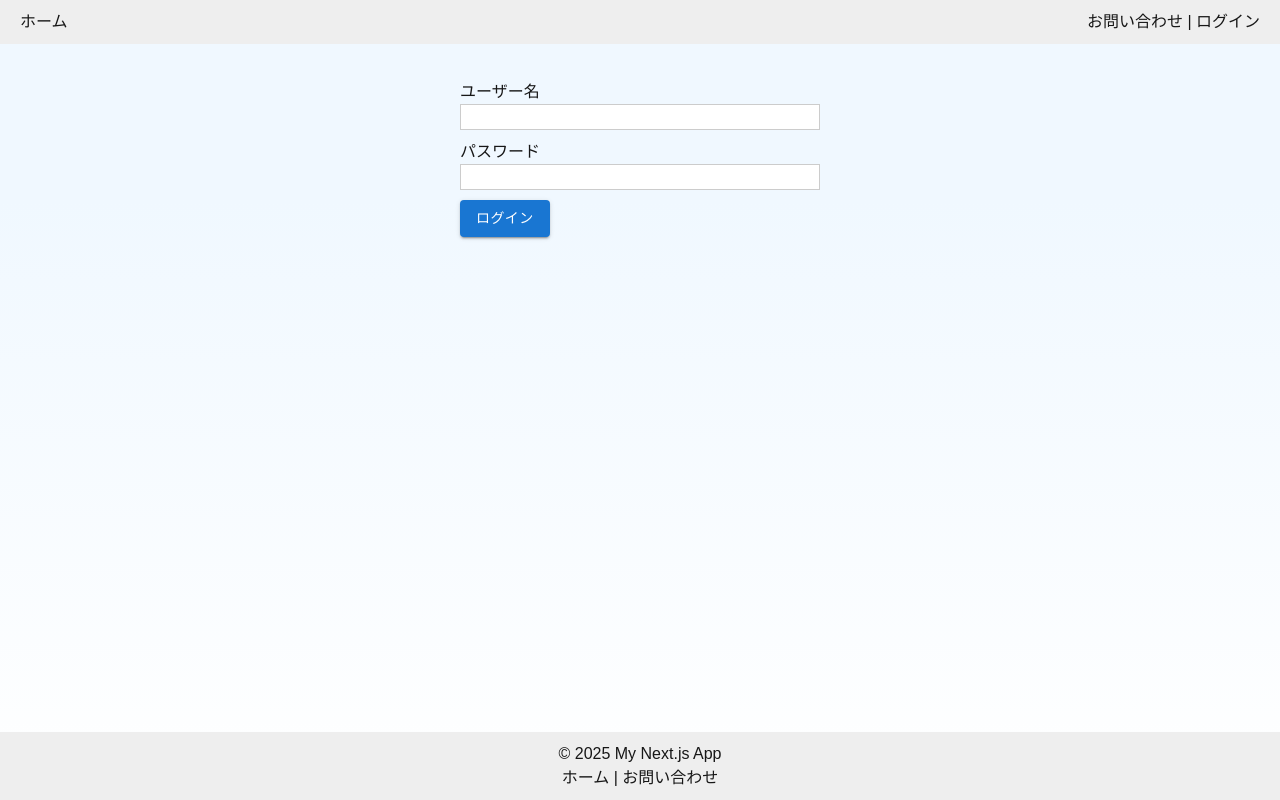
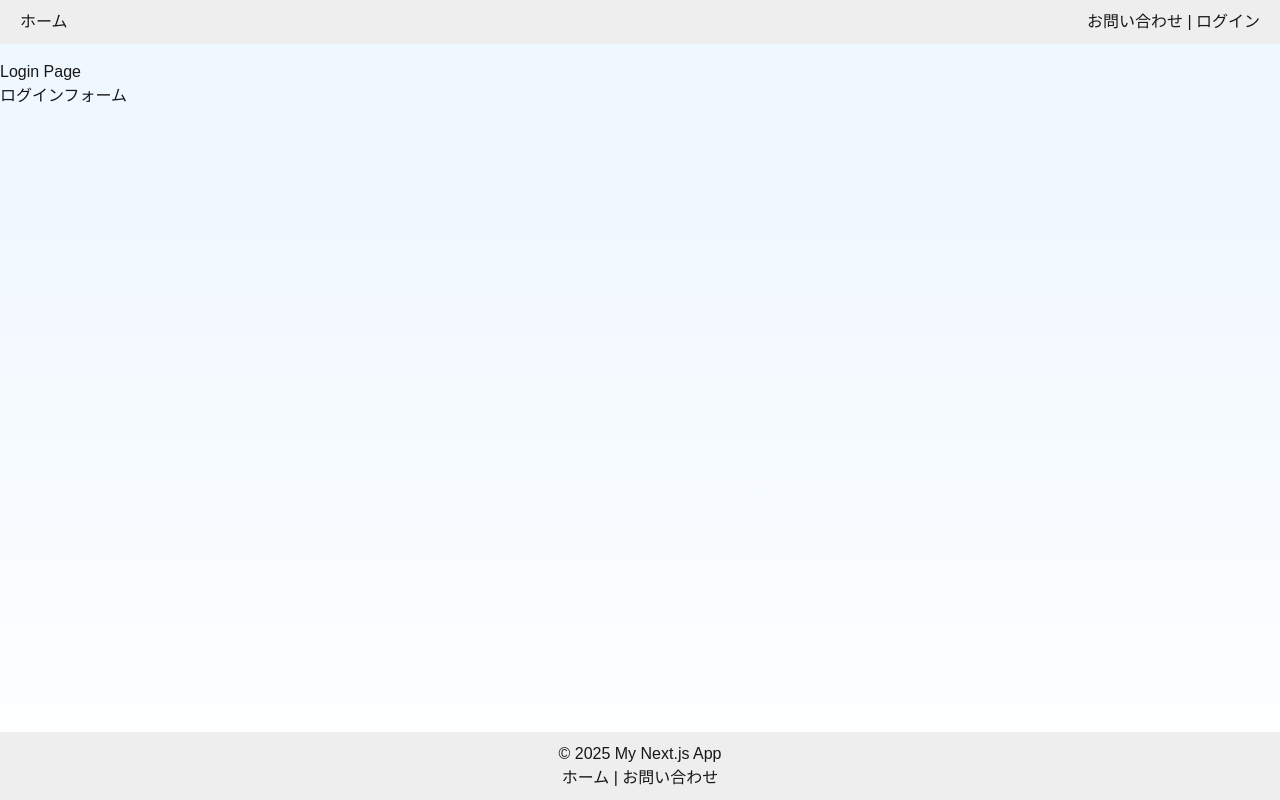
Before and after one commit to takashi-work10/nextjs-myself, a Next.js app: page /login in a window 1280 px wide. Built offline with nearby package versions, Linux system fonts and the light colour scheme.

Commit message:
before changing to components

```diff
--- a/app/context/AuthContext.tsx
+++ b/app/context/AuthContext.tsx
@@ -1,27 +1,27 @@
-"use client";
+// "use client";
 
-import { createContext, useContext, useState, ReactNode } from "react";
+// import { createContext, useContext, useState, ReactNode } from "react";
 
-type AuthContextType = {
-  loggedIn: boolean;
-  setLoggedIn: (value: boolean) => void;
-};
+// type AuthContextType = {
+//   loggedIn: boolean;
+//   setLoggedIn: (value: boolean) => void;
+// };
 
-const AuthContext = createContext<AuthContextType>({
-  loggedIn: false,
-  setLoggedIn: () => {},
-});
+// const AuthContext = createContext<AuthContextType>({
+//   loggedIn: false,
+//   setLoggedIn: () => {},
+// });
 
-export function AuthProvider({ children }: { children: ReactNode }) {
-  const [loggedIn, setLoggedIn] = useState(false);
+// export function AuthProvider({ children }: { children: ReactNode }) {
+//   const [loggedIn, setLoggedIn] = useState(false);
 
-  return (
-    <AuthContext.Provider value={{ loggedIn, setLoggedIn }}>
-      {children}
-    </AuthContext.Provider>
-  );
-}
+//   return (
+//     <AuthContext.Provider value={{ loggedIn, setLoggedIn }}>
+//       {children}
+//     </AuthContext.Provider>
+//   );
+// }
 
-export function useAuth() {
-  return useContext(AuthContext);
-}
+// export function useAuth() {
+//   return useContext(AuthContext);
+// }
--- a/app/layout.tsx
+++ b/app/layout.tsx
@@ -19,13 +19,13 @@ export default function RootLayout({
       <body
         style={{display: "flex", minHeight: "100vh", flexDirection: "column", background: "linear-gradient(to bottom, #f0f8ff 0%, #f0f8ff 25%, #ffffff 100%)"}}
       >
-      <AuthProvider>
+      {/* <AuthProvider> */}
       <Header />
       <main style={{ flex: 1, marginTop: "60px" }}>
         {children}
       </main>
       <Footer />
-      </AuthProvider>
+      {/* </AuthProvider> */}
       </body>
     </html>
   );
--- a/app/login/page.tsx
+++ b/app/login/page.tsx
@@ -1,67 +1,78 @@
+// "use client";
+
+// import { useState } from "react";
+// import { useRouter } from "next/navigation";
+// // AuthContextからsetLoggedInを使えるようにimportします（パスはプロジェクトの構造に合わせて調整）
+// import { useAuth } from "../context/AuthContext";
+// import Button from '@mui/material/Button';
+
+// export default function LoginPage() {
+//   const router = useRouter();
+//   // Contextからログイン状態を更新する関数を取り出す
+//   const { setLoggedIn } = useAuth();
+
+//   const [username, setUsername] = useState("");
+//   const [password, setPassword] = useState("");
+//   const [error, setError] = useState("");
+
+//   const handleSubmit = async (e: React.FormEvent<HTMLFormElement>) => {
+//     e.preventDefault();
+//     const res = await fetch("/api/login", {
+//       method: "POST",
+//       headers: { "Content-Type": "application/json" },
+//       body: JSON.stringify({ username, password }),
+//     });
+//     const data = await res.json();
+//     if (res.ok) {
+//       // ログイン成功時にContextの状態を更新します
+//       setLoggedIn(true);
+//       router.push("/");
+//     } else {
+//       setError(data.error || "ログインに失敗しました");
+//     }
+//   };
+
+//   return (
+//     <div style={{ maxWidth: "400px", margin: "0 auto", padding: "20px" }}>
+//       <form onSubmit={handleSubmit}>
+//         <div style={{ marginBottom: "10px" }}>
+//           <label>
+//             ユーザー名
+//             <input
+//               type="text"
+//               value={username}
+//               onChange={(e) => setUsername(e.target.value)}
+//               style={{ width: "100%", border: "1px solid #ccc" }}
+//               required
+//             />
+//           </label>
+//         </div>
+//         <div style={{ marginBottom: "10px" }}>
+//           <label>
+//             パスワード
+//             <input
+//               type="password"
+//               value={password}
+//               onChange={(e) => setPassword(e.target.value)}
+//               style={{ width: "100%", border: "1px solid #ccc" }}
+//               required
+//             />
+//           </label>
+//         </div>
+//         {error && <p style={{ color: "red" }}>{error}</p>}
+//         <Button type="submit" variant="contained">ログイン</Button>
+//       </form>
+//     </div>
+//   );
+// }
+
 "use client";
 
-import { useState } from "react";
-import { useRouter } from "next/navigation";
-// AuthContextからsetLoggedInを使えるようにimportします（パスはプロジェクトの構造に合わせて調整）
-import { useAuth } from "../context/AuthContext";
-import Button from '@mui/material/Button';
-
 export default function LoginPage() {
-  const router = useRouter();
-  // Contextからログイン状態を更新する関数を取り出す
-  const { setLoggedIn } = useAuth();
-
-  const [username, setUsername] = useState("");
-  const [password, setPassword] = useState("");
-  const [error, setError] = useState("");
-
-  const handleSubmit = async (e: React.FormEvent<HTMLFormElement>) => {
-    e.preventDefault();
-    const res = await fetch("/api/login", {
-      method: "POST",
-      headers: { "Content-Type": "application/json" },
-      body: JSON.stringify({ username, password }),
-    });
-    const data = await res.json();
-    if (res.ok) {
-      // ログイン成功時にContextの状態を更新します
-      setLoggedIn(true);
-      router.push("/");
-    } else {
-      setError(data.error || "ログインに失敗しました");
-    }
-  };
-
   return (
-    <div style={{ maxWidth: "400px", margin: "0 auto", padding: "20px" }}>
-      <form onSubmit={handleSubmit}>
-        <div style={{ marginBottom: "10px" }}>
-          <label>
-            ユーザー名
-            <input
-              type="text"
-              value={username}
-              onChange={(e) => setUsername(e.target.value)}
-              style={{ width: "100%", border: "1px solid #ccc" }}
-              required
-            />
-          </label>
-        </div>
-        <div style={{ marginBottom: "10px" }}>
-          <label>
-            パスワード
-            <input
-              type="password"
-              value={password}
-              onChange={(e) => setPassword(e.target.value)}
-              style={{ width: "100%", border: "1px solid #ccc" }}
-              required
-            />
-          </label>
-        </div>
-        {error && <p style={{ color: "red" }}>{error}</p>}
-        <Button type="submit" variant="contained">ログイン</Button>
-      </form>
+    <div>
+      <h1>Login Page</h1>
+      <p>ログインフォーム</p>
     </div>
   );
 }
--- a/components/Header.tsx
+++ b/components/Header.tsx
@@ -1,85 +1,18 @@
-// import Link from 'next/link'
-// import { AppBar, Toolbar, IconButton, Button, Typography } from '@mui/material'
-// import HomeIcon from '@mui/icons-material/Home'
-
-// export default function Header() {
-//     return (
-//         <AppBar position="static" sx={{backgroundColor: "#fff"}}>
-//             <Toolbar>
-//                 <Link href="/" style={{flexGrow: 1}}>
-//                     <Typography variant="h6" component="div" sx={{color:"black"}}>
-//                         Diagnosis
-//                     </Typography>
-//                 </Link>
-//                 <Link href="/login">
-//                     <Button>ログイン</Button>
-//                 </Link>
-//             </Toolbar>
-//         </AppBar>
-//     )
-//   }
-
 // "use client";
 
 // import Link from "next/link";
-// import { useState, useEffect } from "react";
+// import { useAuth } from "../app/context/AuthContext"; // Context のパスはプロジェクトに合わせて調整してください
 
 // export default function Header() {
-//   // ユーザーがログインしているかどうかを管理する変数
-//   const [loggedIn, setLoggedIn] = useState(false);
+//   const { loggedIn } = useAuth();
 
-//   // コンポーネントが表示されたら、ブラウザのクッキーから「token」があるか確認します
-//   useEffect(() => {
-//     // document.cookie はパソコンのメモ帳のように、クッキー情報が文字列として保存されています
-//     const tokenCookie = document.cookie.split("; ").find(row => row.startsWith("token="));
-//     // tokenCookie が見つかり、=の右側に値があればログイン中とします
-//     if (tokenCookie && tokenCookie.split("=")[1]) {
-//       setLoggedIn(true);
-//     } else {
-//       setLoggedIn(false);
+//   // クリック時にログイン状態をチェックして、未ログインならアラートを出す関数
+//   const handleProtectedClick = (e: React.MouseEvent<HTMLAnchorElement, MouseEvent>) => {
+//     if (!loggedIn) {
+//       e.preventDefault(); // リンク先へ遷移する動作を止める
+//       alert("先にログインしてください");
 //     }
-//   }, []);
-
-//   return (
-//     <header
-//       style={{
-//         position: "fixed",  // ヘッダーを固定して、画面をスクロールしてもそのまま表示
-//         top: 0,             // 画面の上端にくっつける
-//         left: 0,            // 画面の左端にくっつける
-//         width: "100%",      // 画面の幅いっぱいに広げる
-//         padding: "10px",
-//         backgroundColor: "#eee",
-//         zIndex: 1000,       // 他のコンテンツより前面に表示するための設定
-//       }}
-//     >
-//       <nav style={{
-//           display: "flex",                // フレックスボックスでレイアウト
-//           justifyContent: "space-between",// 子要素を左右に分けて配置
-//           alignItems: "center",           // 縦方向を中央に揃える
-//         }}>
-//         <Link href="/">Diagnosis</Link>
-//         <div>
-//         <Link href="/contact">お問い合わせ</Link>
-//         {" | "}
-//         {/* loggedInがtrueならログアウトリンク、falseならログインリンクを表示 */}
-//         {loggedIn ? (
-//           <Link href="/api/logout">ログアウト</Link>
-//         ) : (
-//           <Link href="/login">ログイン</Link>
-//         )}
-//         </div>
-//       </nav>
-//     </header>
-//   );
-// }
-
-// "use client";
-
-// import Link from "next/link";
-// import { useAuth } from "../app/context/AuthContext"; // AuthContext を読み込みます
-
-// export default function Header() {
-//   const { loggedIn } = useAuth(); // グローバルなログイン状態を取得
+//   };
 
 //   return (
 //     <header
@@ -96,17 +29,17 @@
 //       <nav
 //         style={{
 //           display: "flex",
-//           justifyContent: "space-between", // 左右に分けて配置
+//           justifyContent: "space-between",
 //           alignItems: "center",
 //         }}
 //       >
-//         {/* 左側: ホームリンク */}
+//         {/* 左側：ホームリンク */}
 //         <div>
-//           <Link href="/">Diagnosis</Link>
+//           <Link href="/" onClick={handleProtectedClick}>ホーム</Link>
 //         </div>
-//         {/* 右側: お問い合わせとログイン／ログアウトリンク */}
+//         {/* 右側：お問い合わせとログイン／ログアウトリンク */}
 //         <div>
-//           <Link href="/contact">お問い合わせ</Link>
+//           <Link href="/contact" onClick={handleProtectedClick}>お問い合わせ</Link>
 //           {" | "}
 //           {loggedIn ? (
 //             <Link href="/api/logout">ログアウト</Link>
@@ -118,23 +51,11 @@
 //     </header>
 //   );
 // }
-
 "use client";
 
 import Link from "next/link";
-import { useAuth } from "../app/context/AuthContext"; // Context のパスはプロジェクトに合わせて調整してください
 
 export default function Header() {
-  const { loggedIn } = useAuth();
-
-  // クリック時にログイン状態をチェックして、未ログインならアラートを出す関数
-  const handleProtectedClick = (e: React.MouseEvent<HTMLAnchorElement, MouseEvent>) => {
-    if (!loggedIn) {
-      e.preventDefault(); // リンク先へ遷移する動作を止める
-      alert("先にログインしてください");
-    }
-  };
-
   return (
     <header
       style={{
@@ -156,17 +77,13 @@ export default function Header() {
       >
         {/* 左側：ホームリンク */}
         <div>
-          <Link href="/" onClick={handleProtectedClick}>ホーム</Link>
+          <Link href="/">ホーム</Link>
         </div>
-        {/* 右側：お問い合わせとログイン／ログアウトリンク */}
+        {/* 右側：お問い合わせ、ログインリンク */}
         <div>
-          <Link href="/contact" onClick={handleProtectedClick}>お問い合わせ</Link>
+          <Link href="/contact">お問い合わせ</Link>
           {" | "}
-          {loggedIn ? (
-            <Link href="/api/logout">ログアウト</Link>
-          ) : (
-            <Link href="/login">ログイン</Link>
-          )}
+          <Link href="/login">ログイン</Link>
         </div>
       </nav>
     </header>
```
Also changed, not shown: app/api/login/route.ts (+23 -23 lines), app/api/logout/route.ts (+10 -10 lines), app/diagnosis/page.tsx (+13 -30 lines), middleware.ts (+25 -25 lines), app/components/CustomRadioGroup.tsx (added), app/components/DiagnosisResult.tsx (added), app/components/QuestionItem.tsx (added).
